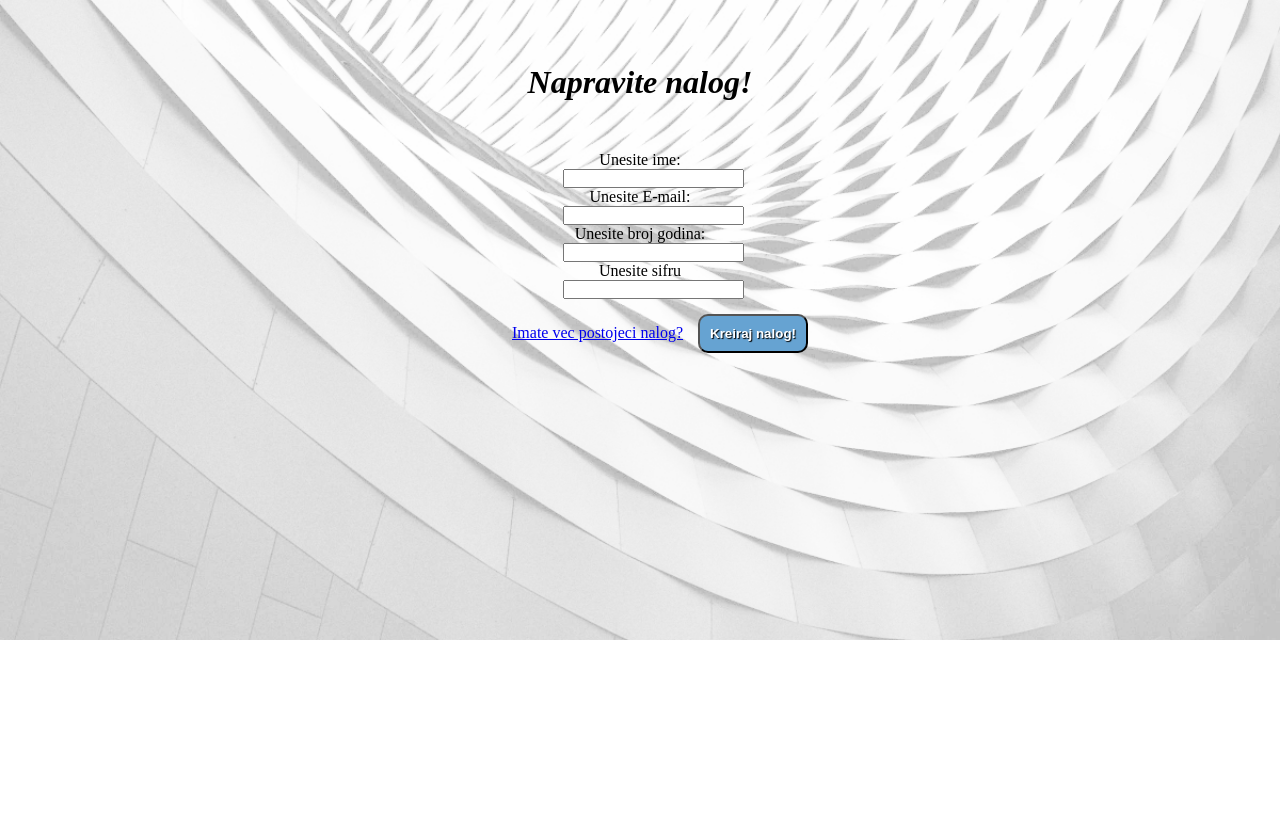
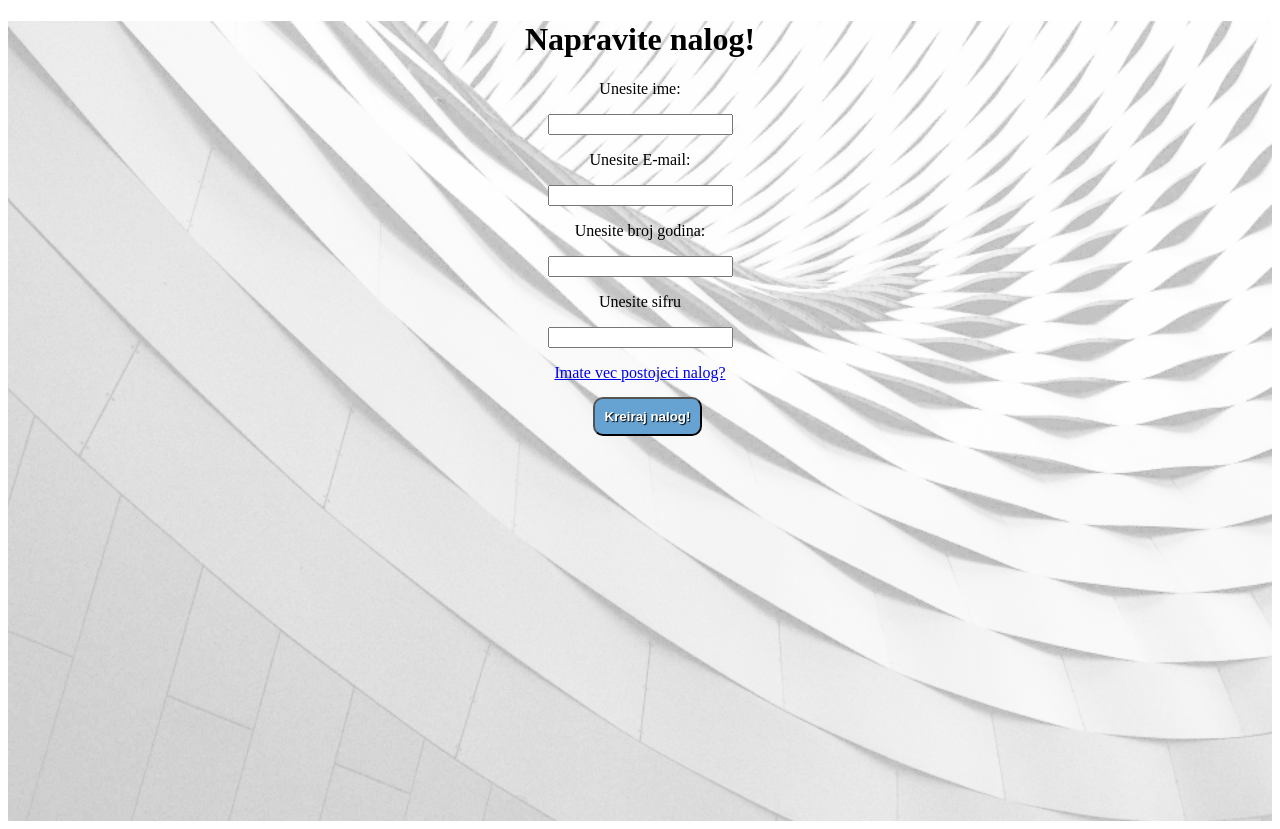
Before and after one commit to Grga126/news-app, a React (Create React App) app: page /signin in a window 1280 px wide. Before the commit the page ends 800 px from the top, so only its background shows below. Built offline with nearby package versions, Linux system fonts and the light colour scheme.

Commit message:
Fix styles for register

```diff
--- a/src/App.css
+++ b/src/App.css
@@ -1,2 +1,3 @@
-@import "./css/login.css";
-@import "./css/signin.css";
+@import "./css/login/login.css";
+@import "./css/signin/signin.css";
+@import "./css/background.css"
--- /dev/null
+++ b/src/css/background.css
@@ -0,0 +1,6 @@
+.background{
+    background-image: url("/public/assets/pozadina.jpg");
+    background-repeat: no-repeat;
+    background-size: cover;
+    height: 100vh;
+}
--- a/src/css/login.css
+++ b/src/css/login/login.css
@@ -1,12 +1,8 @@
-*{
-    padding: 0px;
-    margin: 0px;
-}
 
-body{
-    background-image: url("/public/assets/pozadina.jpg");
-    background-repeat: no-repeat;
-    background-size: cover;
+@media only screen and (max-width:768px){
+    .articlesign{
+        margin-left: 20%;
+    }
 }
 
 .header{
--- a/src/css/signin.css
+++ b/src/css/signin/signin.css
@@ -1,21 +1,19 @@
-.paragraph{
+@media only screen and (max-width:768px){
+.sign-page-button{
+        margin-left: 20%;
+    }
+}
+
+.sign-page{
+    margin: 0 auto;
     text-align: center;
 }
 
-.input2{
-    margin-left: 44%;
+.sign-page-redirection{
+    margin-top: 16px;
 }
 
-.articlesign{
-    padding-top: 50px;
-}
-
-.link2{
-    margin-top: 10px;
-    margin-left: 40%;
-}
-
-.button2{
+.sign-page-button{
     margin-top: 15px;
     margin-left: 15px;
     background: none repeat scroll 0 0 #66A3D2;
--- a/src/html/login.js
+++ b/src/html/login.js
@@ -1,6 +1,6 @@
 export default function Login(){
     return (
-        <div>
+        <div className="login-page background">
         <h1 className="header">DOBRODOSLI NA VECERNJE VESTI</h1>
         <form className="form">
             <article className="articleinput">
--- a/src/html/signin.js
+++ b/src/html/signin.js
@@ -1,19 +1,22 @@
+
 export default function Signin(){
     return (
-        <div className="div">
-            <h1 className="header">Napravite nalog!</h1>
-                <article className="articlesign">
-                <p className="paragraph">Unesite ime:</p>
-                <input className="input2" type="text" id="ime" name="ime"/><br/>
-                <p className="paragraph">Unesite E-mail:</p>
-                <input className="input2" type="email" id="email" name="email"/><br/>
-                <p className="paragraph">Unesite broj godina:</p>
-                <input className="input2" type="number" id="number" name="number"/><br/>
-                <p className="paragraph">Unesite sifru</p>
-                <input className="input2" type="password" id="password" name="password"/><br/>
+        <div className="sign-page background">
+            <h1 className="sign-page-header">Napravite nalog!</h1>
+                <article className="sign-page-article">
+                <p className="sign-page-header">Unesite ime:</p>
+                <input className="sign-page-input" type="text" id="ime" name="ime"/><br/>
+                <p className="sign-page-header">Unesite E-mail:</p>
+                <input className="sign-page-input" type="email" id="email" name="email"/><br/>
+                <p className="sign-page-header">Unesite broj godina:</p>
+                <input className="sign-page-input" type="number" id="number" name="number"/><br/>
+                <p className="sign-page-header">Unesite sifru</p>
+                <input className="sign-page-input" type="password" id="password" name="password"/><br/>
+                <div className="sign-page-redirection">
+                    <a className="sign-page-link" href="login"> Imate vec postojeci nalog?</a>
+                </div>
+            <button className="sign-page-button">Kreiraj nalog!</button>
             </article>
-            <a className="link2" href="login"> Imate vec postojeci nalog?</a>
-            <button className="button2">Kreiraj nalog!</button>
         </div>
     )
 }
```
